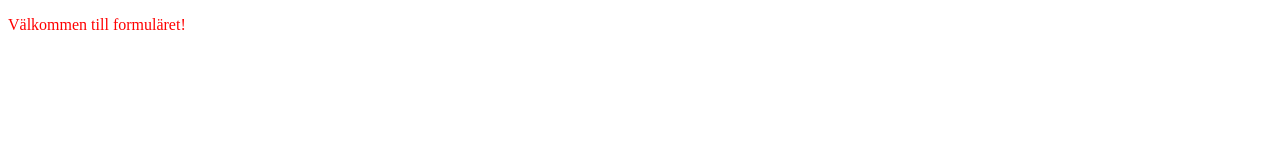
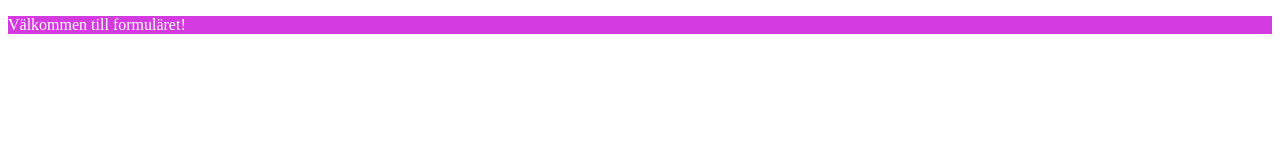
Before and after one commit to emelie8/Lokalbokning, a plain HTML site: page forms.html in a window 1280 px wide. Drawn offline with Linux system fonts and the light colour scheme.

Commit message:
Tog bort gammal css och la till ny kod

```diff
--- a/styles/style.css
+++ b/styles/style.css
@@ -1,3 +1,14 @@
-.big-header {
-    color: red;
+h1 {
+    background-color: rgb(100, 21, 219);
+    color: white;
 }
+
+h2 {
+    background-color: rgb(126, 52, 196);
+    color: white;
+}
+
+p {
+    background-color: rgb(211, 59, 225);
+    color: white;
+}
```
